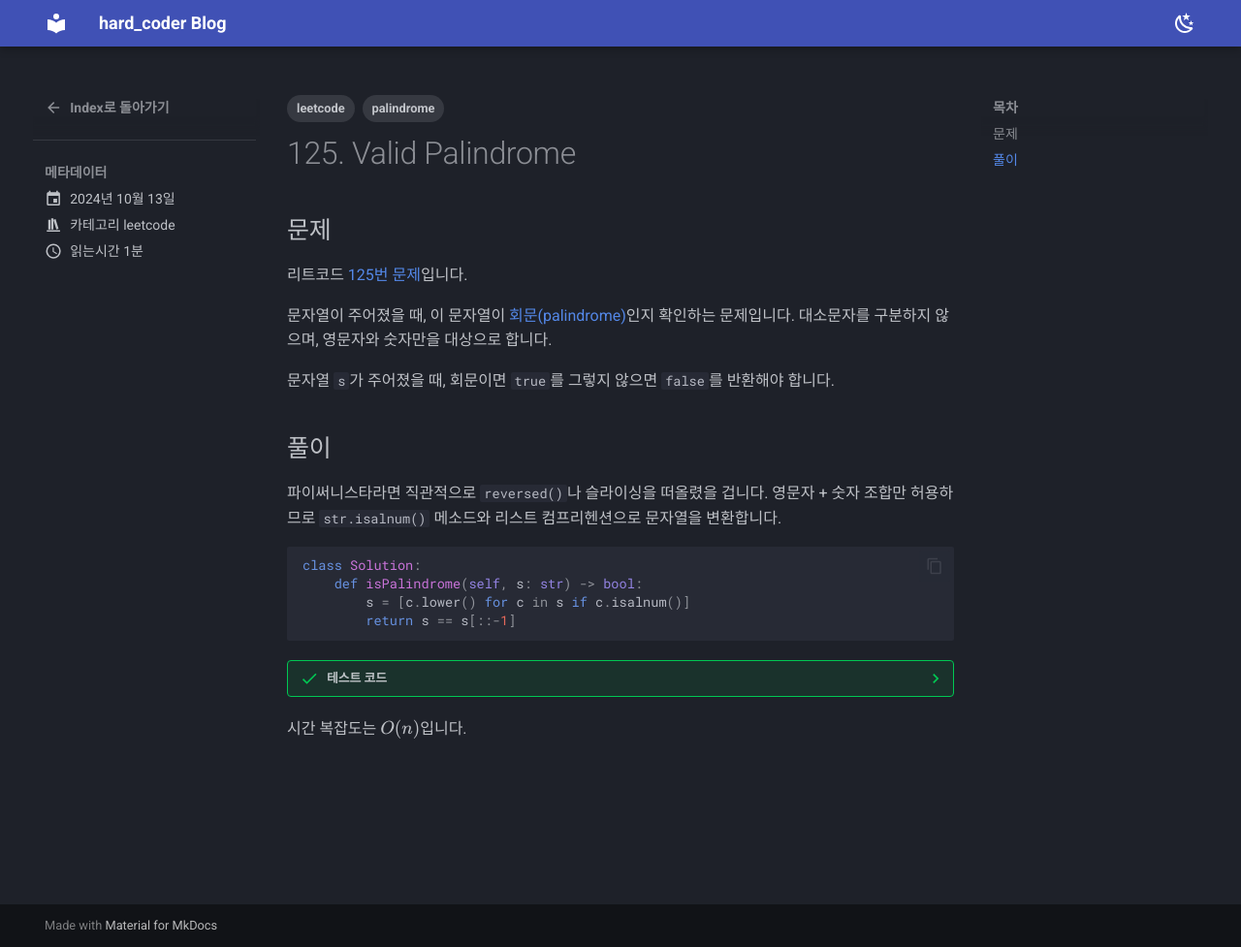
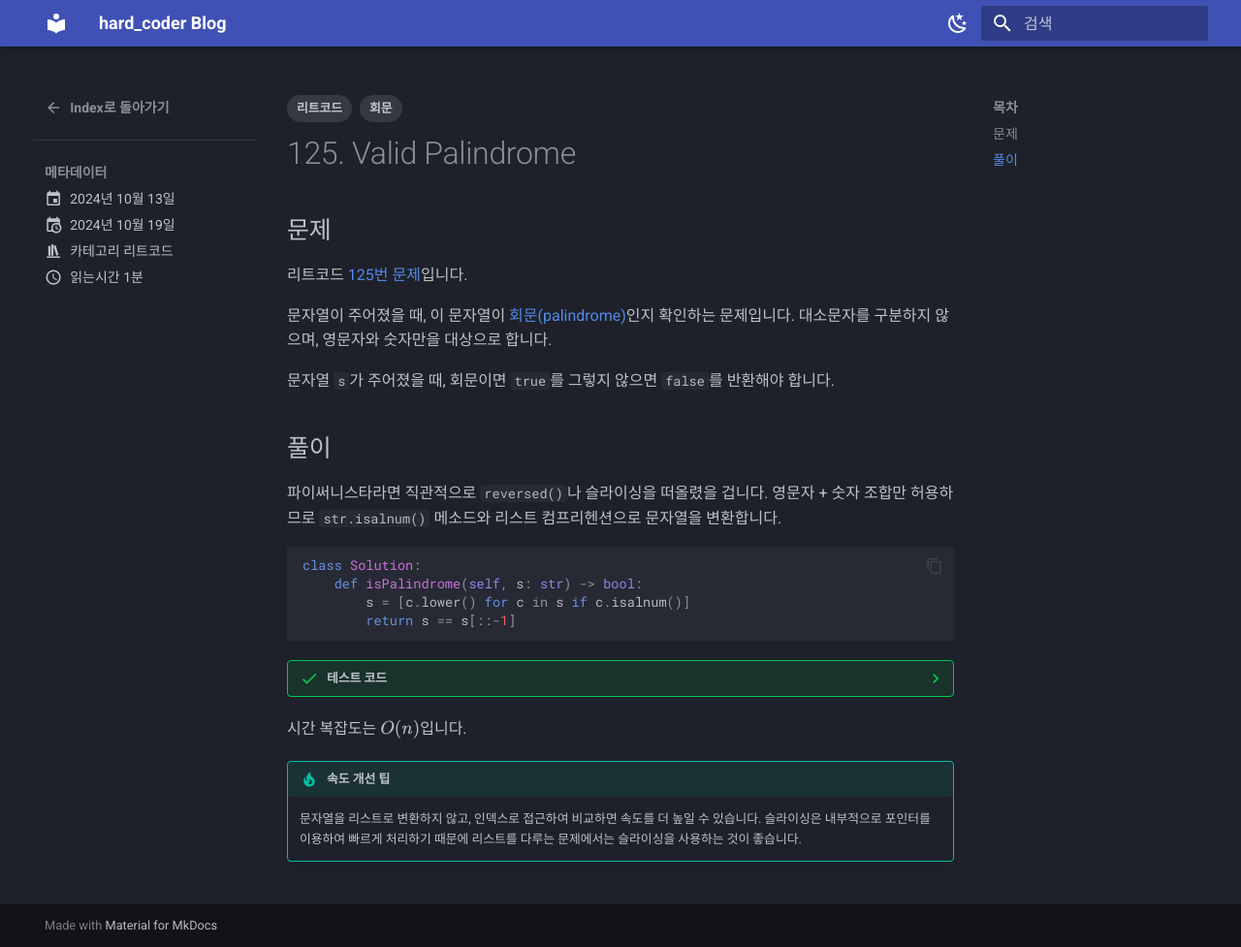
Before and after one commit to hard-coders/hard-coders.github.io, an MkDocs documentation site: the page built from docs/blog/posts/leetcode/125-valid-palindrome.md, in a window 1280 px wide and 977 px high. Shown: the whole window at 97% size. Built offline with MkDocs 1.6.1 and Material for MkDocs 9.7.7, drawn with Linux system fonts in a browser that asks for light colours.

```diff
--- a/docs/blog/posts/leetcode/125-valid-palindrome.md
+++ b/docs/blog/posts/leetcode/125-valid-palindrome.md
@@ -1,12 +1,12 @@
 ---
 date:
   created: 2024-10-13
+  updated: 2024-10-19
 categories:
-  - leetcode
+  - 리트코드
 tags:
-  - leetcode
-  - palindrome
-
+  - 리트코드
+  - 회문
 ---
 
 # 125. Valid Palindrome
@@ -63,3 +63,8 @@ def test_solution(s, expected):
 ///
 
 시간 복잡도는 $O(n)$입니다.
+
+/// tip | 속도 개선 팁
+문자열을 리스트로 변환하지 않고, 인덱스로 접근하여 비교하면 속도를 더 높일 수 있습니다.
+슬라이싱은 내부적으로 포인터를 이용하여 빠르게 처리하기 때문에 리스트를 다루는 문제에서는 슬라이싱을 사용하는 것이 좋습니다.
+///
--- a/mkdocs.yml
+++ b/mkdocs.yml
@@ -21,7 +21,9 @@ theme:
 
 plugins:
   - blog:
-      blog_toc: true
+      blog_dir: blog
+  - search:
+      lang: ko
   - tags
 
 nav:
```
Also changed, not shown: docs/blog/posts/leetcode/index.md (+2 -2 lines).
